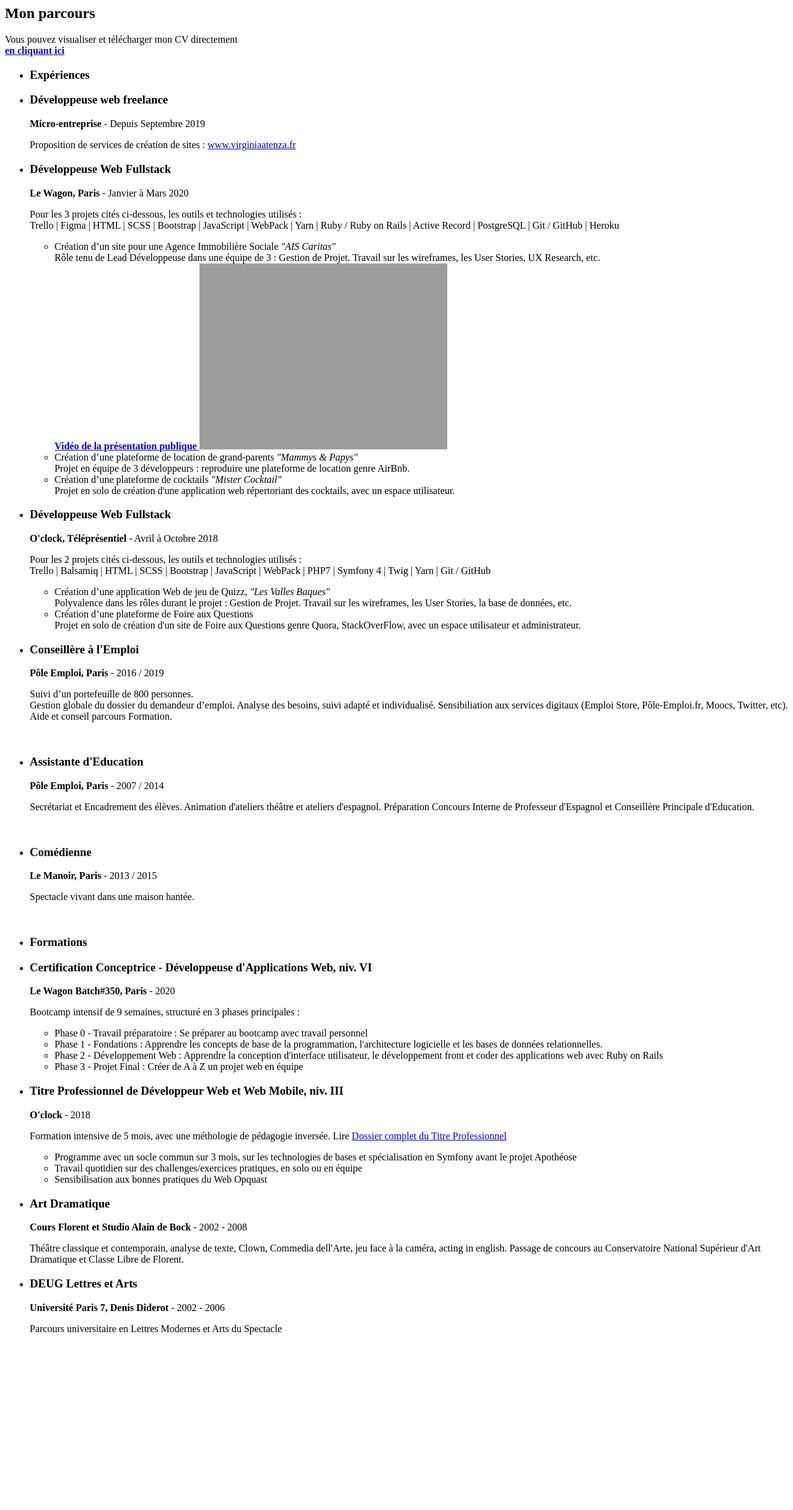
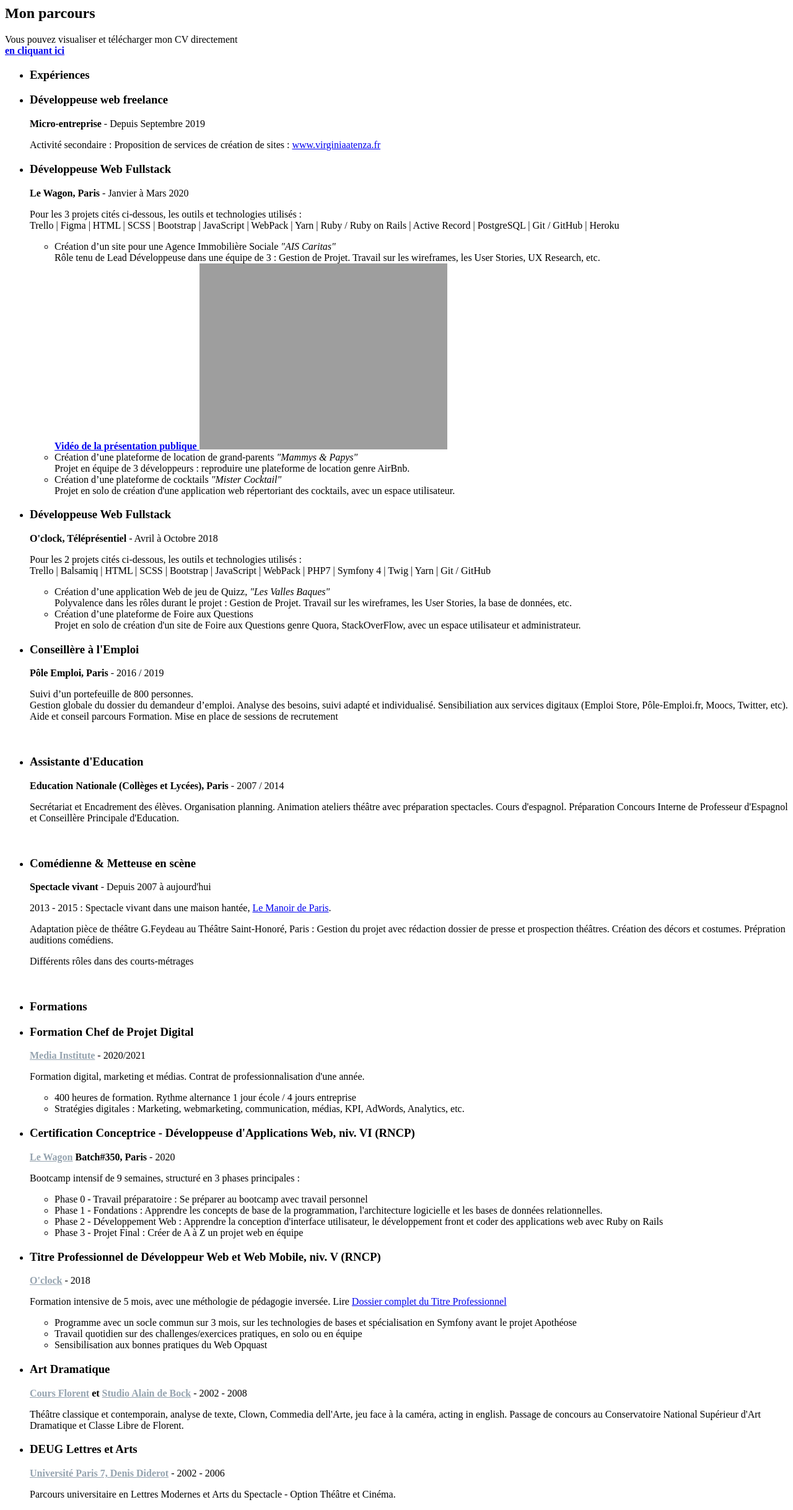
Before and after one commit to Virginia75012/portefolio, a Symfony app: template templates/page/_exp.html.twig in a window 1280 px wide. Shown: the whole page at 62% size. Before the commit the page ends 2153 px from the top, so only its background shows below. Run offline with Twig, Linux system fonts and the light colour scheme; the template is opened without the code that fills it, so the values that code supplies are empty; some libraries are stand-ins or nearby versions; grey boxes are pictures that could not be loaded.

Commit message:
MAJ CV : rectification intro, 1 ajout travail dans partie portfolio, rectification XP et ajout 1 formation

```diff
--- a/templates/page/_exp.html.twig
+++ b/templates/page/_exp.html.twig
@@ -8,7 +8,7 @@
 					<object type="application/pdf" width="100%" height="100%" data="CV-Developpeuse Web-Virginia Atenza.pdf">
 						<param name="src" value="true"/>
 						<p>Vous pouvez visualiser et télécharger mon CV directement<br/>
-							<a href="{{ asset('build/CV-Developpeuse Web-Virginia Atenza.pdf' ) }}" target="_blank">
+							<a href="{{ asset('build/CV-Virginia-Atenza-Cheffedeprojetdigital.pdf' ) }}" target="_blank">
 								<strong class="click">en cliquant ici</strong>
 								<i class="fas fa-file-pdf"></i>
 							</a>
@@ -37,7 +37,7 @@
 									- Depuis Septembre 2019</span>
 							</div>
 							<div class="timeline-body">
-								<p>Proposition de services de création de sites :
+								<p>Activité secondaire : Proposition de services de création de sites :
 									<a href="https://www.virginiaatenza.fr/" target="_blank">www.virginiaatenza.fr</a>
 								</p>
 							</div>
@@ -187,7 +187,7 @@
 							</div>
 							<div class="timeline-body">
 								<p>Suivi d’un portefeuille de 800 personnes.<br/>
-									Gestion globale du dossier du demandeur d’emploi. Analyse des besoins, suivi adapté et individualisé. Sensibiliation 									  aux services digitaux (Emploi Store, Pôle-Emploi.fr, Moocs, Twitter, etc). Aide et conseil parcours Formation.
+									Gestion globale du dossier du demandeur d’emploi. Analyse des besoins, suivi adapté et individualisé. Sensibiliation 									               aux services digitaux (Emploi Store, Pôle-Emploi.fr, Moocs, Twitter, etc). Aide et conseil parcours Formation. Mise en place de      sessions de recrutement
 								</p>
 							</div>
 						</div>
@@ -201,12 +201,12 @@
 							<div class="timeline-heading">
 								<h3 class="timeline-title">Assistante d'Education</h3>
 								<span class="company">
-									<strong>Pôle Emploi, Paris</strong>
+									<strong>Education Nationale (Collèges et Lycées), Paris</strong>
 									- 2007 / 2014
 								</span>
 							</div>
 							<div class="timeline-body">
-								<p>Secrétariat et Encadrement des élèves. Animation d'ateliers théâtre et ateliers d'espagnol. Préparation Concours 										Interne de Professeur d'Espagnol et Conseillère Principale d'Education.
+								<p>Secrétariat et Encadrement des élèves. Organisation planning. Animation ateliers théâtre avec préparation spectacles. Cours d'espagnol. Préparation Concours Interne de Professeur d'Espagnol et Conseillère Principale d'Education.
 								</p>
 							</div>
 						</div>
@@ -218,15 +218,16 @@
 						</div>
 						<div class="timeline-panel">
 							<div class="timeline-heading">
-								<h3 class="timeline-title">Comédienne</h3>
+								<h3 class="timeline-title">Comédienne & Metteuse en scène</h3>
 								<span class="company">
-									<strong>Le Manoir, Paris</strong>
-									- 2013 / 2015
+									<strong>Spectacle vivant</strong> - Depuis 2007 à aujourd'hui
 								</span>
 							</div>
 							<div class="timeline-body">
-								<p>Spectacle vivant dans une maison hantée.
+								<p>2013 - 2015 : Spectacle vivant dans une maison hantée, <a href="http://www.lemanoirdeparis.fr/" target="_blank">Le Manoir de Paris</a>.
 								</p>
+                <p>Adaptation pièce de théâtre G.Feydeau au Théâtre Saint-Honoré, Paris : Gestion du projet avec rédaction dossier de presse et prospection théâtres. Création des décors et costumes. Prépration auditions comédiens.</p>
+                <p>Différents rôles dans des courts-métrages</p>
 							</div>
 						</div>
 						<br>
@@ -236,6 +237,34 @@
 							<h3>Formations</h3>
 						</div>
 					</li>
+          <li class="animate-box timeline-unverted">
+						<div class="timeline-badge">
+							<i class="fas fa-graduation-cap"></i>
+						</div>
+						<div class="timeline-panel">
+							<div class="timeline-heading">
+								<h3 class="timeline-title">Formation Chef de Projet Digital</h3>
+								<span class="company">
+									<strong><a href= "https://www.media-institute.com" target="_blank" style="color:#95A3AF;">Media Institute</a></strong>
+									- 2020/2021</span>
+							</div>
+							<div class="timeline-body">
+								<p>Formation digital, marketing et médias. Contrat de professionnalisation d'une année.
+									<br/>
+									<ul class="list-group list-group-flush">
+										<li class="list-group-item">
+											<i class="fas fa-check-square"></i>
+											400 heures de formation. Rythme alternance 1 jour école / 4 jours entreprise
+										</li>
+										<li class="list-group-item">
+											<i class="fas fa-check-square"></i>
+										Stratégies digitales : Marketing, webmarketing, communication, médias, KPI, AdWords, Analytics, etc.
+										</li>
+									</ul>
+								</p>
+							</div>
+						</div>
+					</li>
 					<li class="timeline-inverted animate-box">
 						<div class="timeline-badge">
 							<i class="fas fa-graduation-cap"></i>
@@ -243,9 +272,9 @@
 						<div class="timeline-panel">
 							<div class="timeline-heading">
 								<h3 class="timeline-title">
-									Certification Conceptrice - Développeuse d'Applications Web, niv. VI</h3>
+									Certification Conceptrice - Développeuse d'Applications Web, niv. VI (RNCP)</h3>
 								<span class="company">
-									<strong>Le Wagon Batch#350, Paris</strong>
+									<strong><a href= "https://www.lewagon.com/fr" target="_blank" style="color:#95A3AF;">Le Wagon</a> Batch#350, Paris</strong>
 									- 2020</span>
 							</div>
 							<div class="timeline-body">
@@ -276,9 +305,9 @@
 						</div>
 						<div class="timeline-panel">
 							<div class="timeline-heading">
-								<h3 class="timeline-title">Titre Professionnel de Développeur Web et Web Mobile, niv. III</h3>
+								<h3 class="timeline-title">Titre Professionnel de Développeur Web et Web Mobile, niv. V (RNCP)</h3>
 								<span class="company">
-									<strong>O'clock</strong>
+									<strong><a href="https://oclock.io" target="_blank" style="color:#95A3AF;">O'clock</a></strong>
 									- 2018</span>
 							</div>
 							<div class="timeline-body">
@@ -310,7 +339,7 @@
 							<div class="timeline-heading">
 								<h3 class="timeline-title">Art Dramatique</h3>
 								<span class="company">
-									<strong>Cours Florent et Studio Alain de Bock</strong>
+									<strong><a href="https://www.coursflorent.fr/" target="_blank" style="color:#95A3AF;">Cours Florent</a> et <a href="https://www.studioalaindebock.com/" target="_blank" style="color:#95A3AF;">Studio Alain de Bock</a></strong>
 									- 2002 - 2008</span>
 							</div>
 							<div class="timeline-body">
@@ -327,11 +356,11 @@
 							<div class="timeline-heading">
 								<h3 class="timeline-title">DEUG Lettres et Arts</h3>
 								<span class="company">
-									<strong>Université Paris 7, Denis Diderot</strong>
+									<strong><a href= "https://odf.u-paris.fr/fr/offre-de-formation/licence-lmd-XA/arts-lettres-langues-ALL/lettres-K2VO0PB1/licence-lettres-parcours-lettres-et-arts-JRHSI8B2.html" target="_blank" style="color:#95A3AF;">Université Paris 7, Denis Diderot</a></strong>
 									- 2002 - 2006</span>
 							</div>
 							<div class="timeline-body">
-								<p>Parcours universitaire en Lettres Modernes et Arts du Spectacle</p>
+								<p>Parcours universitaire en Lettres Modernes et Arts du Spectacle - Option Théâtre et Cinéma.</p>
 							</div>
 						</div>
 					</li>
```
Also changed, not shown: assets/css/components/_about.scss (+123 -2 lines), templates/page/_about.html.twig (+11 -6 lines), templates/page/_work.html.twig (+36 -7 lines), assets/images/site-anne-banas-comportementaliste-chat.png (added), 2 other files.
